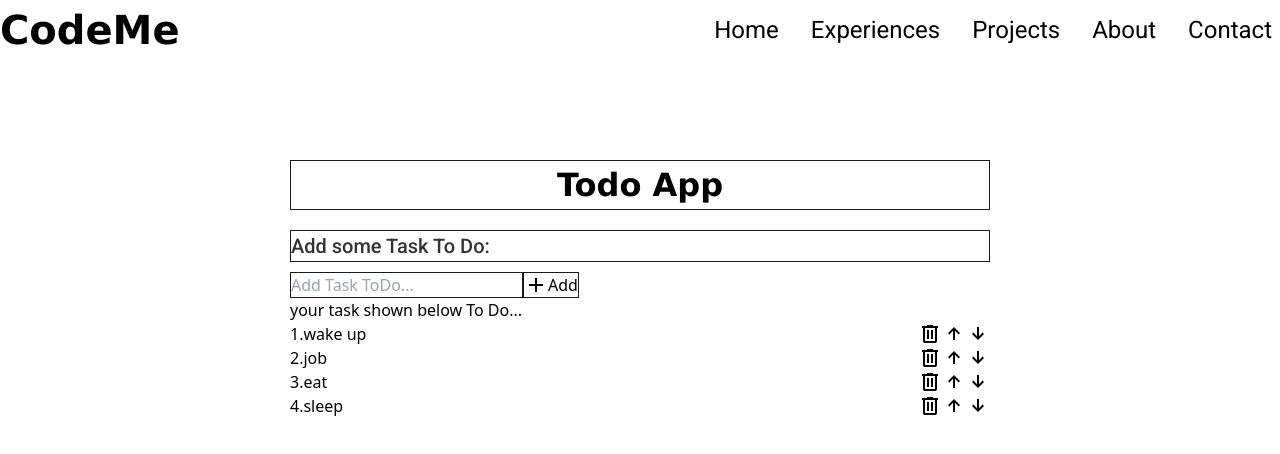
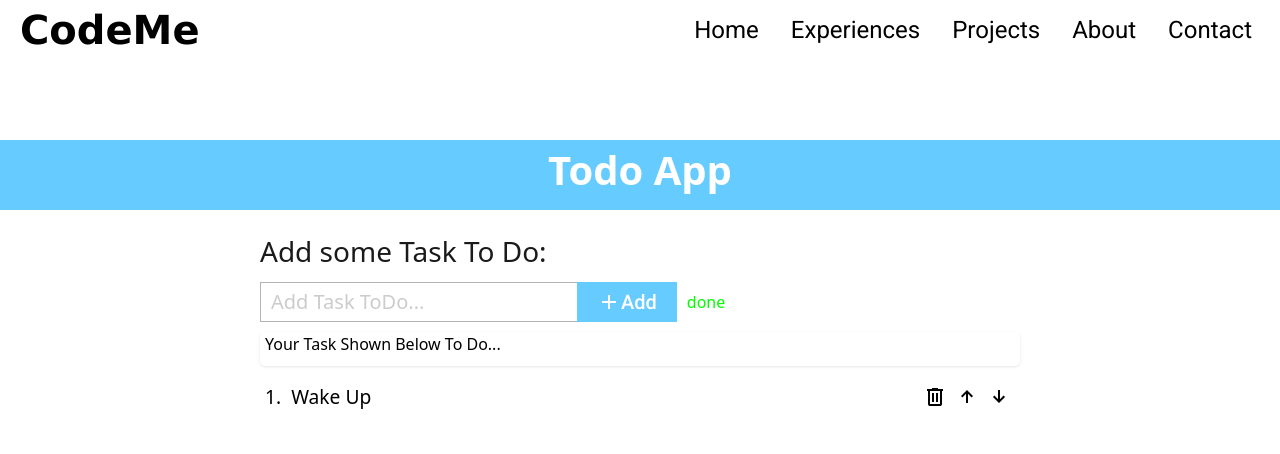
Before and after one commit to Keshav0509/Projects, a React (Vite) app in the folder ReactJs/01-TodoApp/: page / in a window 1280 px wide. Shown: the top 454 px of the page. Built offline with nearby package versions, Linux system fonts and the light colour scheme.

Commit message:
add some new css for todo project and change svg

```diff
--- a/ReactJs/01-TodoApp/components/TodoApp.jsx
+++ b/ReactJs/01-TodoApp/components/TodoApp.jsx
@@ -1,12 +1,13 @@
 import style from './TodoStyle.module.css';
 
 function TodoApp(){
+
   return(
     <section className={style.TodoApp}>
       <header>
         <h1 className={style.heading}>Todo App</h1>
       </header>
-      <section>
+      <section className={style.todoContianer}>
         <div>
           <h2 className={style.subheading}>
             Add some Task To Do:
@@ -16,9 +17,11 @@ function TodoApp(){
           <div className={style.inputContainer}>
             <input type="text" placeholder="Add Task ToDo..."  className={style.taskInput}/>
             <button className={style.addTaskBtn}>
-              <img src="../public/add.svg" alt="" />
+              {/* <img src="../public/add.svg" alt="" /> */}
+              <svg xmlns="http://www.w3.org/2000/svg" height="24px" viewBox="0 -960 960 960" width="24px" fill="#ffffff"><path d="M440-440H200v-80h240v-240h80v240h240v80H520v240h-80v-240Z"/></svg>
               Add
             </button>
+            <span>done</span>
           </div>
           <div className={style.headingContainer}>
             {/* if there is no task than in list massege all task completed */}
@@ -27,60 +30,9 @@ function TodoApp(){
           <div className={style.listContainer}>
             <ul className={style.taskList}>
                 <li>
-                  <div className={style.todoName}>
-                    <span>1.</span>
-                    <span>wake up</span>
-                  </div>
-                  <div className={style.todoBtnContainer}>
-                    <button>
-                      <img src="../public/delete.svg" alt="" />
-                    </button>
-                    <button>
-                      <img src="../public/arrow_upward.svg" alt="" />
-                    </button>
-                    <button>
-                      <img src="../public/arrow_downward.svg" alt="" />
-                    </button>
-                  </div>
-                </li>
-                <li>
-                  <div className={style.todoName}>
-                    <span>2.</span>
-                    <span>job</span>
-                  </div>
-                  <div className={style.todoBtnContainer}>
-                    <button>
-                      <img src="../public/delete.svg" alt="" />
-                    </button>
-                    <button>
-                      <img src="../public/arrow_upward.svg" alt="" />
-                    </button>
-                    <button>
-                      <img src="../public/arrow_downward.svg" alt="" />
-                    </button>
-                  </div>
-                </li>
-                <li>
-                  <div className={style.todoName}>
-                    <span>3.</span>
-                    <span>eat</span>
-                  </div>
-                  <div className={style.todoBtnContainer}>
-                    <button>
-                      <img src="../public/delete.svg" alt="" />
-                    </button>
-                    <button>
-                      <img src="../public/arrow_upward.svg" alt="" />
-                    </button>
-                    <button>
-                      <img src="../public/arrow_downward.svg" alt="" />
-                    </button>
-                  </div>
-                </li>
-                <li>
-                  <div className={style.todoName}>
-                    <span>4.</span>
-                    <span>sleep</span>
+                  <div className={style.todoNameContainer}>
+                    <span className={style.todoCount}>1.</span>
+                    <span className={style.todoName}>wake up</span>
                   </div>
                   <div className={style.todoBtnContainer}>
                     <button>
--- a/ReactJs/01-TodoApp/components/TodoStyle.module.css
+++ b/ReactJs/01-TodoApp/components/TodoStyle.module.css
@@ -1,8 +1,11 @@
 @import url('https://fonts.googleapis.com/css2?family=Roboto:ital,wght@0,100..900;1,100..900&display=swap');
 
 :root{
+  /* font colors */
+  --clr-black: hsl(0, 0%, 0%);
+  --clr-white: hsl(0, 0%, 100%);
   /* grey shades */
-  --clr-black: hsl(0, 0%, 10%);
+  --clr-grey-1: hsl(0, 0%, 10%);
   --clr-grey-2: hsl(0, 0%, 20%);
   --clr-grey-3: hsl(0, 0%, 30%);
   --clr-grey-4: hsl(0, 0%, 40%);
@@ -11,6 +14,17 @@
   --clr-grey-7: hsl(0, 0%, 70%);
   --clr-grey-8: hsl(0, 0%, 80%);
   --clr-grey-9: hsl(0, 0%, 90%);
+  /* blue shades */
+  --clr-blue-1: hsl(200, 100%, 10%);
+  --clr-blue-2: hsl(200, 100%, 20%);
+  --clr-blue-3: hsl(200, 100%, 30%);
+  --clr-blue-4: hsl(200, 100%, 40%);
+  --clr-blue-5: hsl(200, 100%, 50%);
+  --clr-blue-6: hsl(200, 100%, 60%);
+  --clr-blue-7: hsl(200, 100%, 70%);
+  --clr-blue-8: hsl(200, 100%, 80%);
+  --clr-blue-9: hsl(200, 100%, 90%);
+  --clr-blue-10: hsl(200, 100%, 100%);
   /* red shades */
   --clr-red: hsl(0, 100%, 10%);
   --clr-red-2: hsl(0, 100%, 20%);
@@ -21,11 +35,13 @@
   --clr-red-7: hsl(0, 100%, 70%);
   --clr-red-8: hsl(0, 100%, 80%);
   --clr-red-9: hsl(0, 100%, 90%);
+  /* green shade */
+  --clr-green-1: hsl(120, 100%, 50%);
 
   /* shadow */
-  --shadow-sm: 1px 1px 3px hsla(0, 0%, 5%, 0.75);
-  --shadow-md: 1px 1px 3px hsla(0, 0%, 30%, 0.85);
-  --shadow-mx: 1px 1px 3px hsla(0, 0%, 50%, 0.95);
+  --shadow-sm: 0px 1px 3px hsla(0, 0%, 5%, 0.1);
+  --shadow-md: 1px 1px 3px hsla(0, 0%, 30%, 0.5);
+  --shadow-mx: 1px 1px 3px hsla(0, 0%, 50%, 0.5);
   /* border */
   --border-grey-1: 1px solid var(--clr-grey-6);
   --border-black-1: 1px solid var(--clr-black);
@@ -41,6 +57,7 @@
   align-items: center;
   justify-content: space-between;
   font-family: roboto, sans-serif, Arial, Helvetica, sans-serif, 'Times New Roman', Times, serif;
+  padding: 0 20px;
 }
 .leftSection{
   display: flex;
@@ -62,77 +79,17 @@
   gap: 1rem;
 }
 .link li{
-  /* border: 1px solid black; */
   font-size: 1.5rem;
   padding: 2px 8px;
+  transition: all 0.2s ease-in-out;
 }
 .link li:hover{
-  color: var(--clr-red-3);
+  color: var(--clr-blue-6);
 }
 .link li a{
   color: var(--clr-black);
 }
-
-.TodoApp{
-  max-width: 700px;
-  margin: auto;
-  padding-top: 100px;
-}
-.taskList li{
-  display: flex;
-  justify-content: space-between;
-  align-items: center;
-}
-.todoName{
-  display: flex;
-}
-.todoBtnContainer{
-  display: flex;
-}
-.heading{
-  font-family: Verdana, Geneva, Tahoma, sans-serif;
-  font-weight: bold;
-  font-size: 2rem;
-  text-align: center;
-  border: 1px solid var(--clr-black);
-  margin-bottom: 20px;
-}
-.subheading{
-  font-family: roboto, sans-serif, Arial, Helvetica, sans-serif;
-  font-size: 1.25rem;
-  font-weight: 500;
-  color: var(--clr-grey-2);
-  border: var(--border-black-1);
-  margin-bottom: 10px;
-}
-.inputContainer{
-  display: flex;
-  align-items: center;
-}
-.inputContainer input{
-  border: var(--border-black-1)
-}
-.inputContainer button{
-  border: var(--border-black-1);
-  display: flex;
-}
-
-
-
-
-
-
-
-
-
-
-
-
-
-
-
 /* mediaQuaries */
-
 @media(max-width:950px)
 {
   .logo{
@@ -142,7 +99,6 @@
     font-size: 1.25rem;
   }
 }
-
 @media(max-width:768px)
 {
   .logo{
@@ -155,7 +111,6 @@
     font-size: 1.25rem;
   }
 }
-
 @media(max-width:650px)
 {
   .logo{
@@ -168,7 +123,6 @@
     font-size: 1.2rem;
   }
 }
-
 @media(max-width:550px)
 {
   .nav{
@@ -189,3 +143,103 @@
     font-size: 14px;
   }
 }
+/* page formating */
+.todoContianer{
+  padding: 0 20px;
+}
+.heading{
+  font-weight: bold;
+  text-align: center;
+  font-size: 2.5rem;
+  margin-top: 80px;
+  padding-bottom: 10px;
+  background: var(--clr-blue-7);
+  color: var(--clr-white);
+}
+.subheading{
+  margin-top: 20px;
+  font-size: 1.75rem;
+  color: var(--clr-grey-1);
+  font-weight: 500;
+  margin-bottom: 10px;
+}
+.inputContainer, .addTaskBtn{
+  display: flex;
+}
+.inputContainer{
+  margin-bottom: 10px;
+}
+.inputContainer input{
+  border: 1px solid var(--clr-grey-7);
+  padding: 4px 10px;
+  font-size: 1.25rem;
+  border-right: 0;
+  outline: none;
+}
+.inputContainer input::placeholder{
+  color: var(--clr-grey-8);
+}
+.addTaskBtn{
+  align-items: center;
+  background-color: var(--clr-blue-7);
+  justify-content: center;
+  font-size: 1.25rem;
+  padding: 0px 20px;
+  font-weight: 500;
+  font-family: Roboto, sans-serif, Arial, Helvetica, sans-serif;
+  color: var(--clr-white);
+}
+.addTaskBtn:hover{
+  background-color: var(--clr-blue-6);
+}
+.inputContainer span{
+  margin-left: 10px;
+  align-self: center;
+  color: var(--clr-green-1);
+  font-size: 1rem;
+}
+.headingContainer{
+  font-weight: 500;
+  text-transform: capitalize;
+  margin-bottom: 10px;
+  padding-bottom: 10px;
+  padding-left: 5px;
+  padding-right: 5px;
+  /* border-bottom: 1px solid var(--clr-grey-8); */
+  border-radius: 5px;
+  box-shadow: var(--shadow-sm);
+}
+
+.todoContianer{
+  max-width: 800px;
+  margin: auto;
+}
+.taskList li {
+  display: flex;
+  justify-content: space-between;
+  align-items: center;
+  padding: 5px;
+  margin-bottom: 10px;
+  /* border: 1px solid black; */
+  font-weight: 500;
+  text-transform: capitalize;
+  font-size: 1.2rem;
+  transition: all 0.2s ease-in-out;
+}
+.taskList li:hover{
+  box-shadow: var(--shadow-mx);
+}
+.taskList li .todoCount{
+  margin-right: 10px;
+}
+.taskList li .todoBtnContainer{
+  display: flex;
+}
+.taskList li button{
+  cursor: pointer;
+  padding: 4px;
+  border-radius: 3px;
+}
+.taskList li button:hover{
+  background: var(--clr-grey-9);
+}
```
Also changed, not shown: ReactJs/01-TodoApp/public/add.svg.
